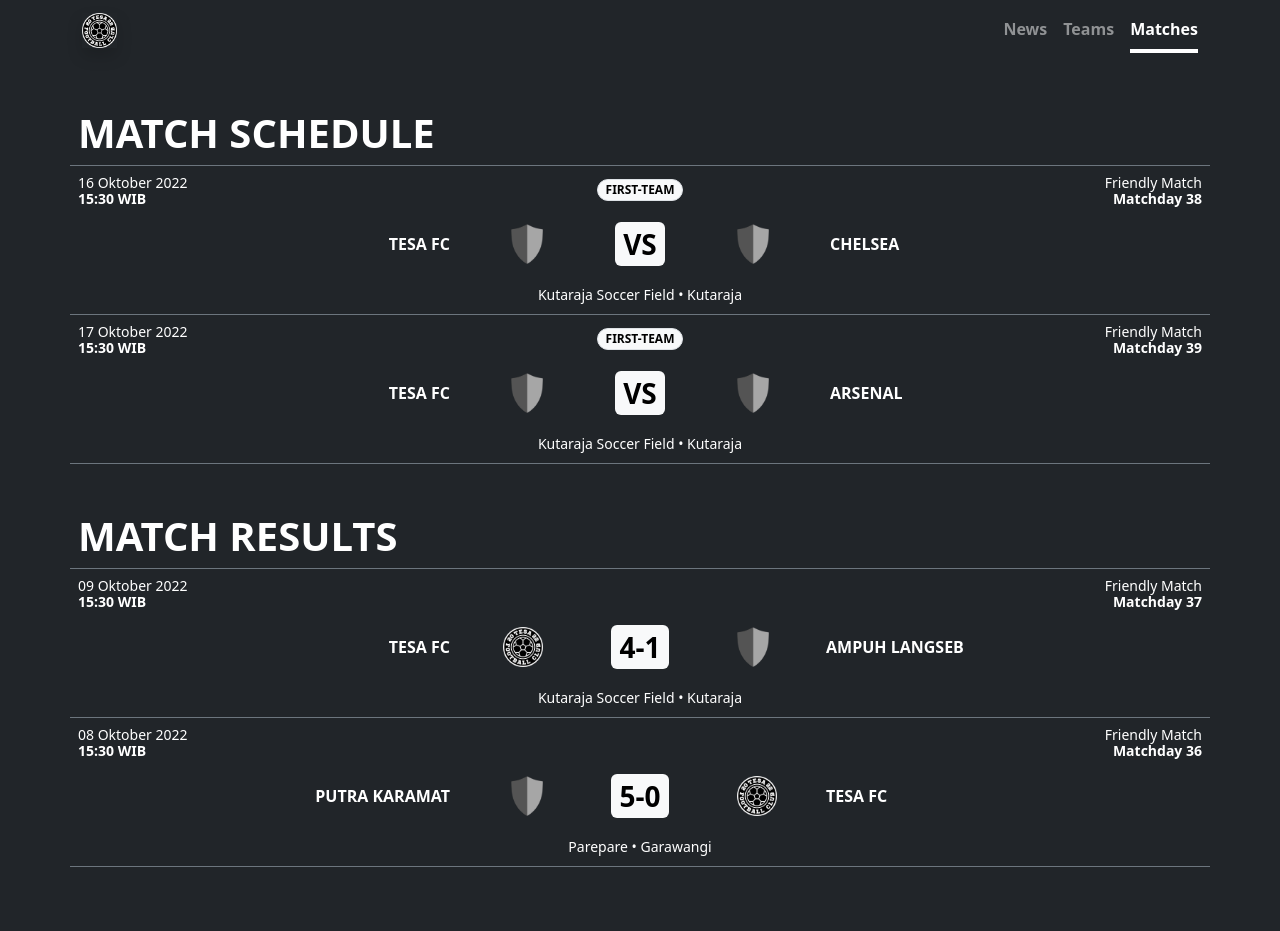
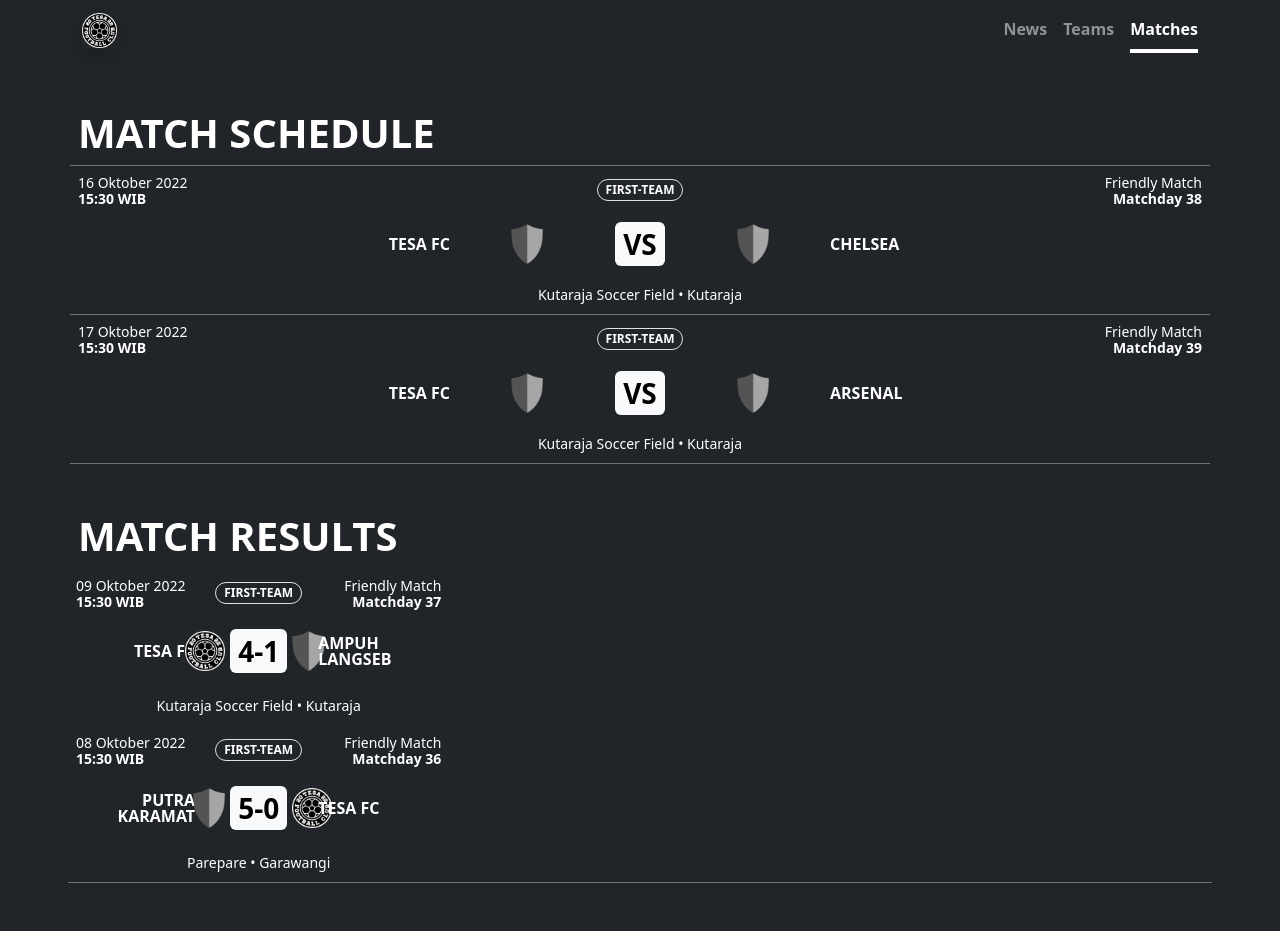
Before and after one commit to tesafc/tesafc.github.io, a Jekyll site: the page built from matches.html, in a window 1280 px wide. Built offline with Jekyll 4.4.1, drawn with Linux system fonts in a browser that asks for light colours.

Commit message:
Update matches.html

```diff
--- a/matches.html
+++ b/matches.html
@@ -16,7 +16,7 @@
               <p class="card-text text-start text-capitalize mb-0 lh-1"><small>{{ match.time }}</small></p>
               <p class="card-text text-start text-uppercase fw-bolder mb-0 lh-1"><small>{{ match.kick-off }}</small></p>
             </div>
-            <div class="col d-flex justify-content-center align-items-center"><small class="badge rounded-pill text-bg-light border text-uppercase">{{ match.team }}</small></div>
+            <div class="col d-flex justify-content-center align-items-center"><small class="badge rounded-pill text-bg-dark border text-uppercase">{{ match.team }}</small></div>
             <div class="col">
               <p class="card-text text-end text-capitalize mb-0 lh-1"><small>{{ match.competition }}</small></p>
               <p class="card-text text-end text-capitalize fw-bolder mb-0 lh-1"><small>{{ match.matchday }}</small></p>
@@ -56,13 +56,14 @@
     <div class="row row-cols-1 g-0">
       {% for match in results reversed %}
       <div class="col">
-        <div class="card text-bg-dark border-0 border-secondary border-bottom rounded-0 px-0">
+        <div class="row row-cols-3 g-1 card text-bg-dark border-0 border-secondary border-bottom rounded-0 px-0">
           <div class="card-header d-flex justify-content-between bg-transparent border-0 px-2">
-            <div>
+            <div class="col">
               <p class="card-text text-start text-capitalize mb-0 lh-1"><small>{{ match.time }}</small></p>
               <p class="card-text text-start text-uppercase fw-bolder mb-0 lh-1"><small>{{ match.kick-off }}</small></p>
             </div>
-            <div>
+            <div class="col d-flex justify-content-center align-items-center"><small class="badge rounded-pill text-bg-dark border text-uppercase">{{ match.team }}</small></div>
+            <div class="col">
               <p class="card-text text-end text-capitalize mb-0 lh-1"><small>{{ match.competition }}</small></p>
               <p class="card-text text-end text-capitalize fw-bolder mb-0 lh-1"><small>{{ match.matchday }}</small></p>
             </div>
```
